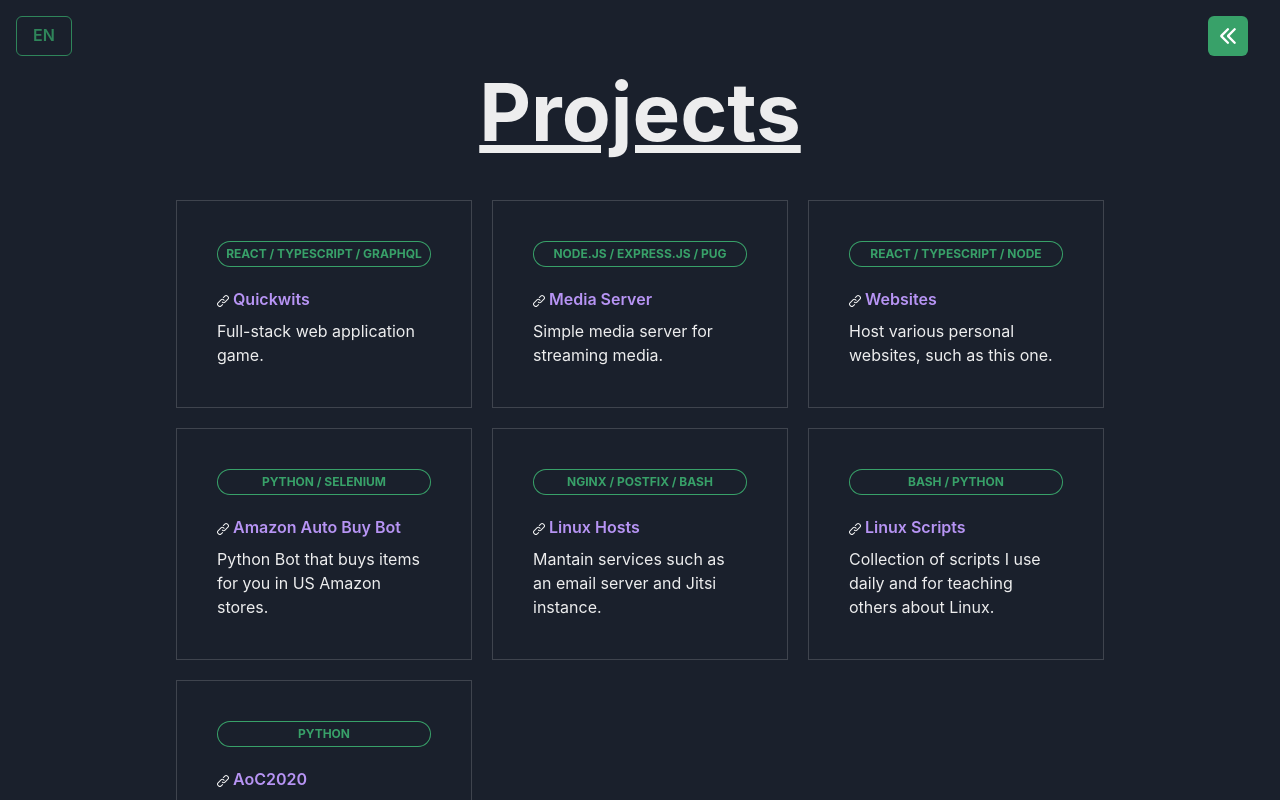
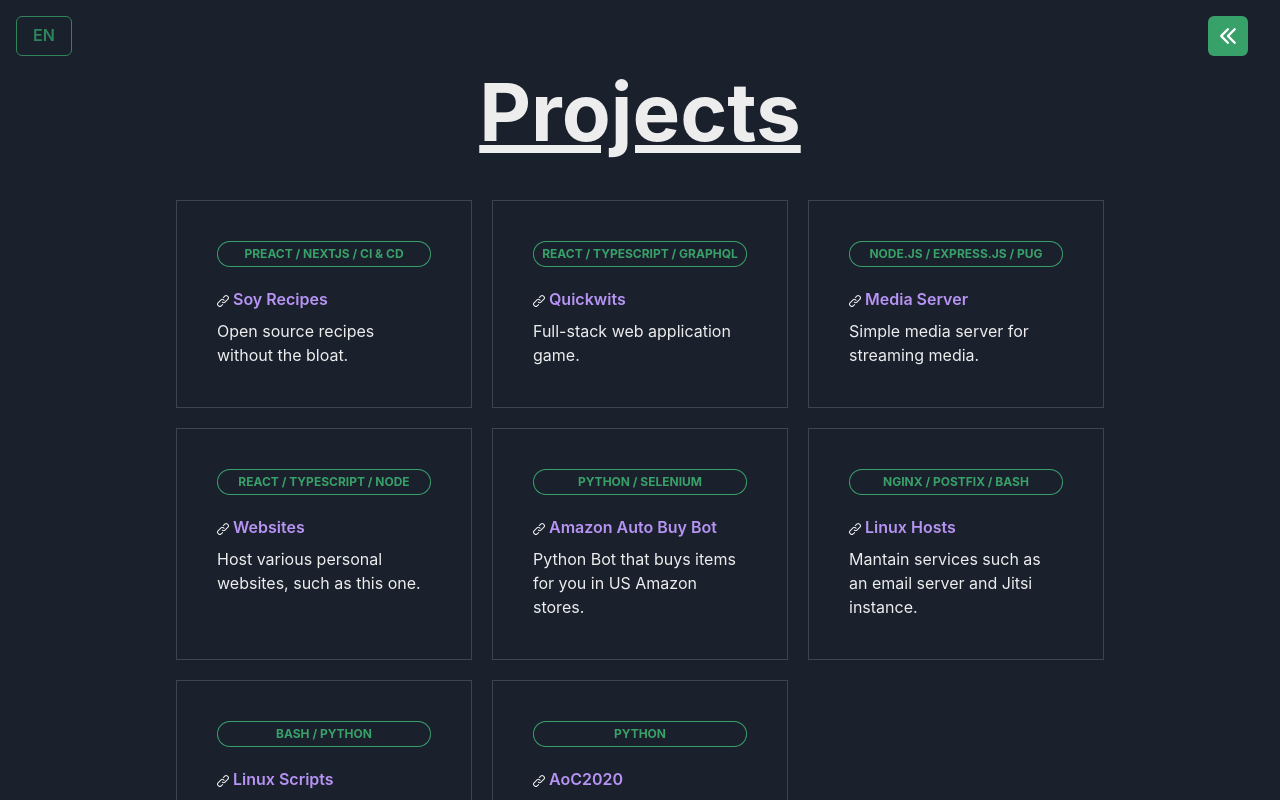
Before and after one commit to arBalasquide/personal-website, a Next.js app: page /projects in a window 1280 px wide. Shown: the top 800 px of the page. Built offline with nearby package versions, Linux system fonts and the light colour scheme.

Commit message:
Added soy recipes

```diff
--- a/src/pages/projects.tsx
+++ b/src/pages/projects.tsx
@@ -33,6 +33,7 @@ export const Projects = () => {
       <Main>
         <Hero title="Projects" />
         <SimpleGrid columns={[1, 2, 3]} gap={5}>
+          {getCard("soyrecipes")}
           {getCard("quickwits")}
           {getCard("media_server")}
           {getCard("website")}
--- a/src/projectinfo.tsx
+++ b/src/projectinfo.tsx
@@ -1,4 +1,11 @@
 export const cards = {
+  soyrecipes: {
+    title: "Soy Recipes",
+    EN: "Open source recipes without the bloat.",
+    日本語: "オープンソースの食べ物作り方のサイト。",
+    url: "https://soy.recipes/",
+    dependencies: "Preact / NextJS / CI & CD",
+  },
   quickwits: {
     title: "Quickwits",
     EN: "Full-stack web application game.",
```
